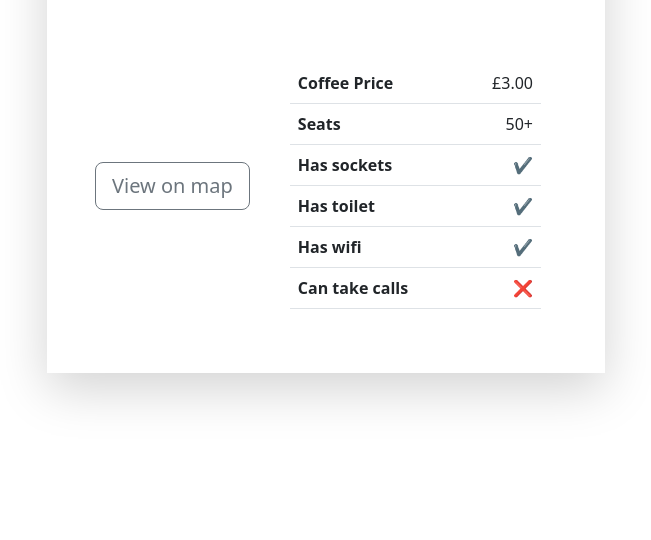
After one commit to BerettaSM/cafe-and-wifi-website, a Flask app: page /cafe/7 in a window 1280 px wide. The commit adds this page. Shown: the part 260-800 px from the top of the page, without its empty margins (314-965 px from the left). Run offline with Flask 2, Linux system fonts and the light colour scheme; data comes from the database, SQL or seed files in the repository; parts of the project's set-up code (start-up, migrations or seed data) failed here and were passed over.

Commit message:
progress

```diff
--- a/server/static/css/styles.css
+++ b/server/static/css/styles.css
@@ -1,15 +1,44 @@
-.main-content
+.cafe-header .text-bg-dark
 {
-    padding-top: 75px;
+    opacity: 0.8;
+    padding: 1.5rem;
+    transition: all 2s;
 }
 
-.card-img-top {
-    width: 100%;
-    height: 10vw;
-    object-fit: cover;
+.cafe-header .text-bg-dark:hover
+{
+    opacity: 0;
+}
+
+.cafe-header button
+{
+    border-radius: 0 6px 6px 0;
 }
 
 .card-header
 {
     height: 6rem;
 }
+
+.card-img-top
+{
+    width: 100%;
+    height: 10vw;
+    object-fit: cover;
+}
+
+.main-content
+{
+    padding-top: 75px;
+}
+
+.side-img
+{
+    height: 100%;
+    object-fit: cover;
+}
+
+.table td
+{
+    text-align: end;
+}
--- a/server/templates/base.html
+++ b/server/templates/base.html
@@ -22,6 +22,10 @@
     <!-- Bootstrap - end -->
 
     <link rel="stylesheet" href="{{ url_for('static', filename='css/styles.css') }}">
+
+    <style>
+        {% block style %}{% endblock %}
+    </style>
 
 </head>
 <body>
--- /dev/null
+++ b/server/templates/cafe_view.html
@@ -0,0 +1,80 @@
+{% extends 'base.html' %}
+
+{% block title %}
+
+    {{ cafe.name }} - Cafe and Wifi
+
+{% endblock %}
+
+{% block style %}
+    .cafe-header
+    {
+        background: #fff url({{ cafe.img_url }}) no-repeat center center;
+        background-size: cover;
+    }
+{% endblock %}
+
+{% block content %}
+
+    {% if cafe %}
+
+        <div class="col-12 col-lg-6 mx-auto mt-5 shadow-lg">
+
+            <div class="cafe-header d-flex justify-content-between rounded ">
+
+                <div class="text-bg-dark w-100 rounded-start">
+                    <h1 class="fs-3">{{ cafe.name }}</h1>
+                    <p class="fs-5">{{ cafe.location }}</p>
+                </div>
+
+                <button type="button" class="btn btn-secondary">Edit</button>
+
+            </div>
+
+            <main class="d-flex flex-row align-items-center p-5">
+
+                <div class="me-4">
+
+                    <a href="{{ cafe.map_url }}" target="_blank">
+                        <button type="button" class="btn btn-lg btn-outline-secondary text-nowrap">View on map</button>
+                    </a>
+
+                </div>
+
+                <table class="table m-3">
+
+                    <tbody>
+
+                        <tr>
+                            <th scope="row">Coffee Price</th>
+                            <td>{{ cafe.coffee_price }}</td>
+                        </tr>
+
+                        <tr>
+                            <th scope="row">Seats</th>
+                            <td>{{ cafe.seats }}</td>
+                        </tr>
+
+                        {% for text, check in (('Has sockets', cafe.has_sockets),
+                                               ('Has toilet', cafe.has_toilet),
+                                               ('Has wifi', cafe.has_wifi),
+                                               ('Can take calls', cafe.can_take_calls)) %}
+
+                            <tr>
+                                <th scope="row">{{ text }}</th>
+                                <td>{{ '✔' if check else '❌' }}</td>
+                            </tr>
+
+                        {% endfor %}
+
+                    </tbody>
+
+                </table>
+
+            </main>
+
+        </div>
+
+    {% endif %}
+
+{% endblock %}
--- a/server/views.py
+++ b/server/views.py
@@ -11,3 +11,9 @@ def home():
     page = request.args.get('page', 1, int)
     pagination: QueryPagination = Cafe.query.paginate(page=page, per_page=12)
     return render_template('index.html', pagination=pagination)
+
+
+@views.route('/cafe/<int:cafe_id>')
+def view_cafe(cafe_id):
+    cafe = Cafe.query.filter_by(id=cafe_id).first()
+    return render_template('cafe_view.html', cafe=cafe)
```
Also changed, not shown: server/forms.py (added, +15 -0 lines), server/templates/index.html (+10 -5 lines).
